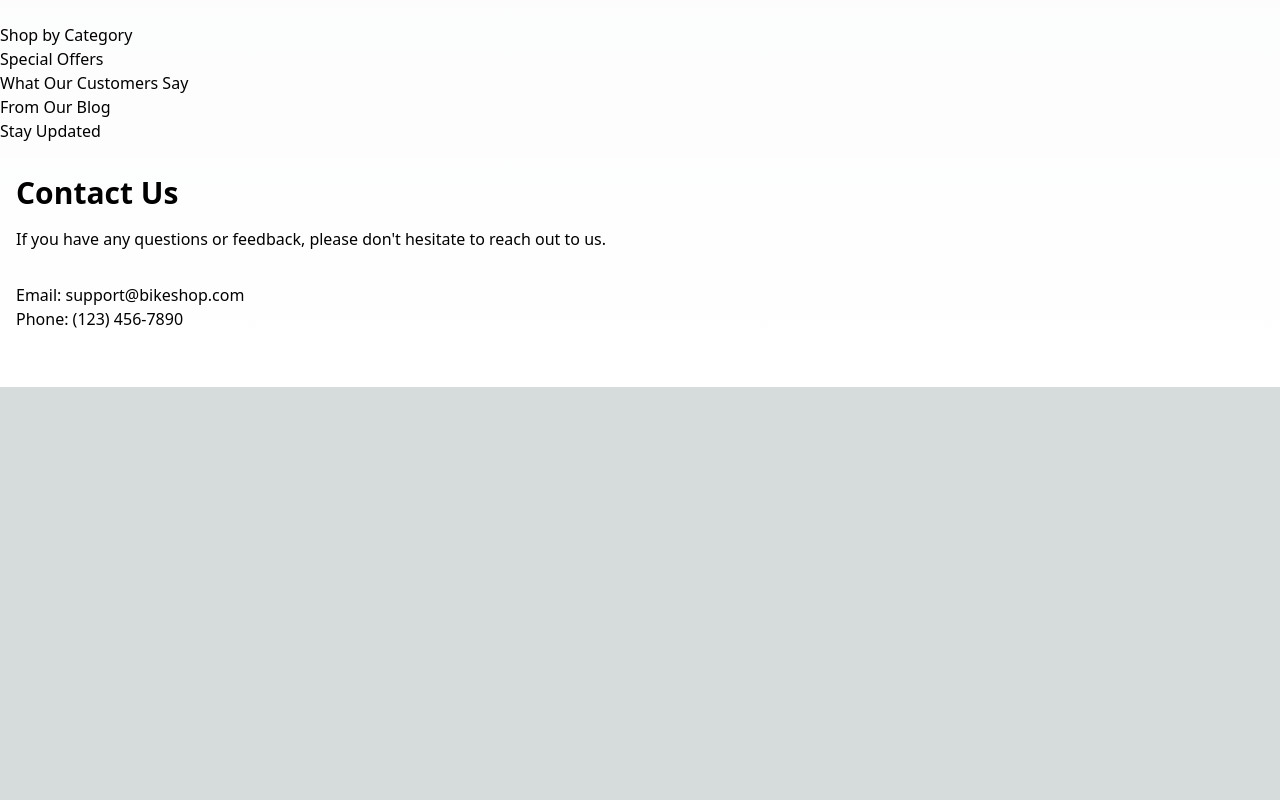
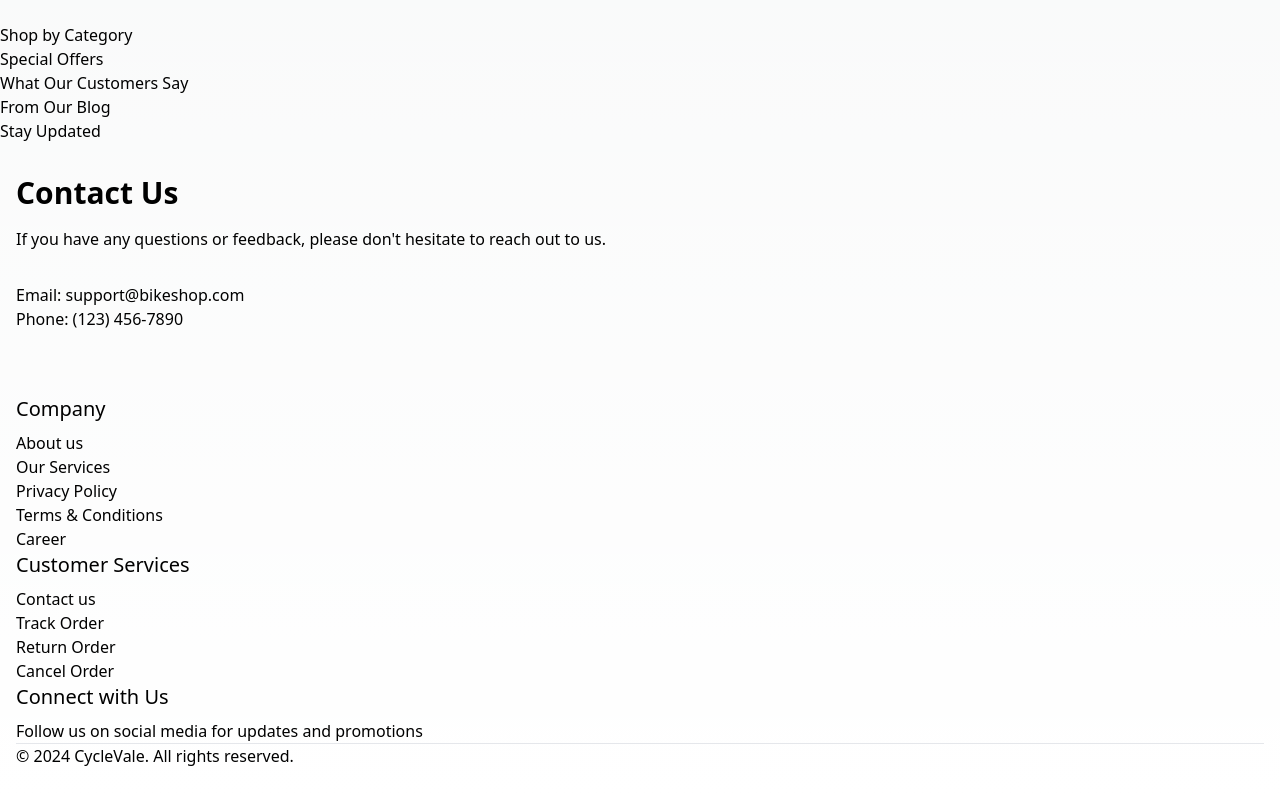
Before and after one commit to rohit-kumar-india/CycleVale, a Next.js app in the folder frontend/: page / in a window 1280 px wide. Shown: the part 5106-5906 px from the top of the page. Before the commit the page ends 5493 px from the top, so only its background shows below. Built offline with nearby package versions, Linux system fonts and the light colour scheme.

Commit message:
footer designed

```diff
--- a/frontend/src/Components/Footer.js
+++ b/frontend/src/Components/Footer.js
@@ -1,12 +1,78 @@
-import React from 'react'
-import styles from '@/styles/Footer.module.css';
+// Footer.js
+import React from 'react';
+//import { FaFacebook, FaInstagram, FaGithub } from 'react-icons/fa';
+import { instaIcon, FaInstagram } from '@heroicons/react/outline';
+
 
 const Footer = () => {
   return (
-    <footer className="bg-gray-800 text-white text-center p-4">
-      <p>CycleVale © 2024</p>
+    <footer className="bg-gradient-to-r from-yellow-300 to-orange-500 py-8">
+      <div className="container mx-auto px-4">
+        <div className="flex justify-between items-center">
+
+        <div className="text-black">
+        <h3 className="text-xl font-semibold mb-2 "> Company </h3>
+        <ul>
+        <li><a href="#">About us</a></li>
+        <li><a href="#">Our Services</a></li>
+        <li><a href="#">Privacy Policy</a></li>
+        <li><a href="#">Terms & Conditions</a></li>
+        <li><a href="#">Career</a></li>
+        </ul>
+        </div>
+
+
+        <div className="text-black">
+        <h3 className="text-xl font-semibold mb-2 "> Customer Services </h3>
+        <ul>
+        <li><a href="#">Contact us</a></li>
+        <li><a href="#">Track Order</a></li>
+        <li><a href="#">Return Order</a></li>
+        <li><a href="#">Cancel Order</a></li>
+        </ul>
+        </div>
+
+        <div className="flex justify-start ">
+
+        <div className="text-black">
+          <h3 className="text-xl font-semibold mb-2"> Connect with Us </h3>
+          <p>Follow us on social media for updates and promotions</p>
+        </div>
+
+          {/* <a
+            href="https://www.facebook.com/yourfacebookpage"
+            target="_blank"
+            rel="noopener noreferrer"
+            className="text-black px-2"
+          >
+
+            <FaFacebook size={24} />
+          </a>
+          <a
+            href="https://www.instagram.com/yourinstagrampage"
+            target="_blank"
+            rel="noopener noreferrer"
+            className="text-black px-2"
+          >
+            <FaInstagram size={24} />
+          </a>
+          <a
+            href="https://github.com/yourgithubaccount"
+            target="_blank"
+            rel="noopener noreferrer"
+            className="text-black px-2"
+          >
+            <FaGithub size={24} />
+
+        </a> */}
+
+        </div>
+        </div>
+        <hr className="my-4 border-gray-400" />
+        <p className="text-black text-center">© {new Date().getFullYear()} CycleVale. All rights reserved. </p>
+      </div>
     </footer>
-  )
-}
+  );
+};
 
-export default Footer
+export default Footer;
```
